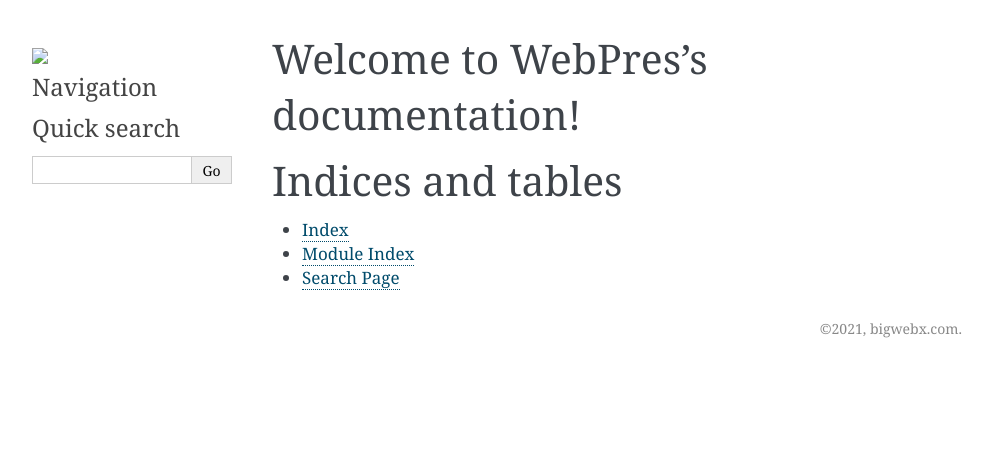
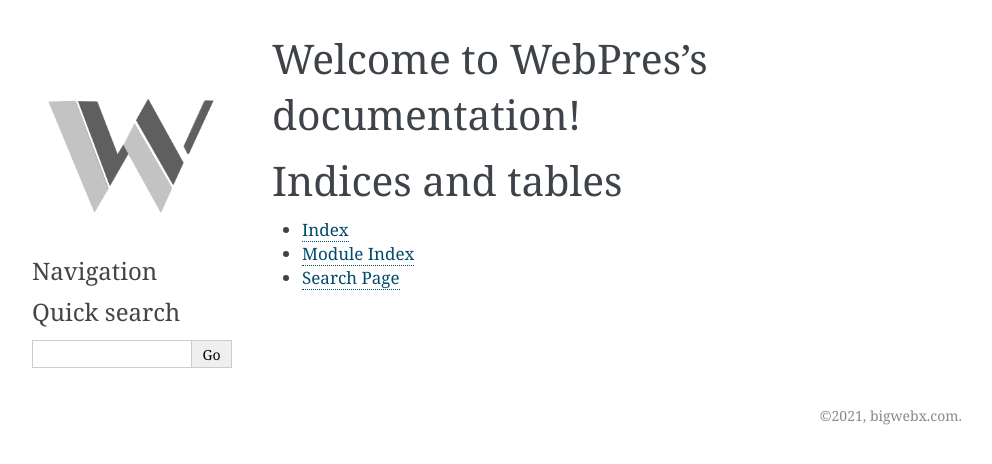
Before and after one commit to WebPres-org/Docs1, a plain HTML site: page docs/_build/html/index.html in a window 1280 px wide. Shown: the whole page, without its empty margins (148-1140 px from the left). Drawn offline with Linux system fonts and the light colour scheme.

Commit message:
Update index.html

```diff
--- a/docs/_build/html/index.html
+++ b/docs/_build/html/index.html
@@ -52,7 +52,7 @@
       </div>
       <div class="sphinxsidebar" role="navigation" aria-label="main navigation">
         <div class="sphinxsidebarwrapper">
-          <img class="logo" src="webpres-logo.png" alt"logo">
+          <img class="logo" src="_static/webpres-logo.png" alt"logo">
 
 
 
```
